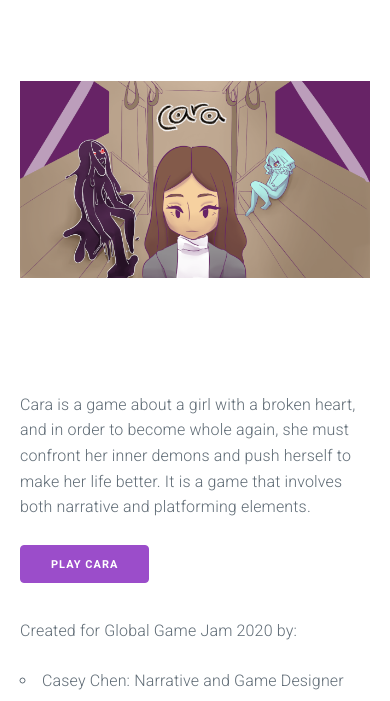
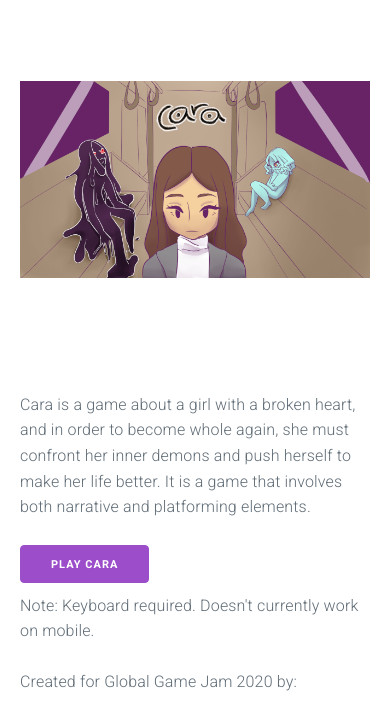
Before and after one commit to ggj-heart/ggj-heart.github.io, a plain HTML site: page index.html in a window 390 px wide. Shown: the part 76-777 px from the top of the page. Drawn offline with nearby package versions, Linux system fonts and the light colour scheme.

Commit message:
Add note re keyboard and lack of mobile support

```diff
--- a/index.html
+++ b/index.html
@@ -22,6 +22,8 @@
         </p>
         <p>
           <a href="./play-cara" class="button">Play Cara</a>
+          <br />
+          Note: Keyboard required. Doesn't currently work on mobile.
         </p>
         <p>
           Created for Global Game Jam 2020 by:
```
